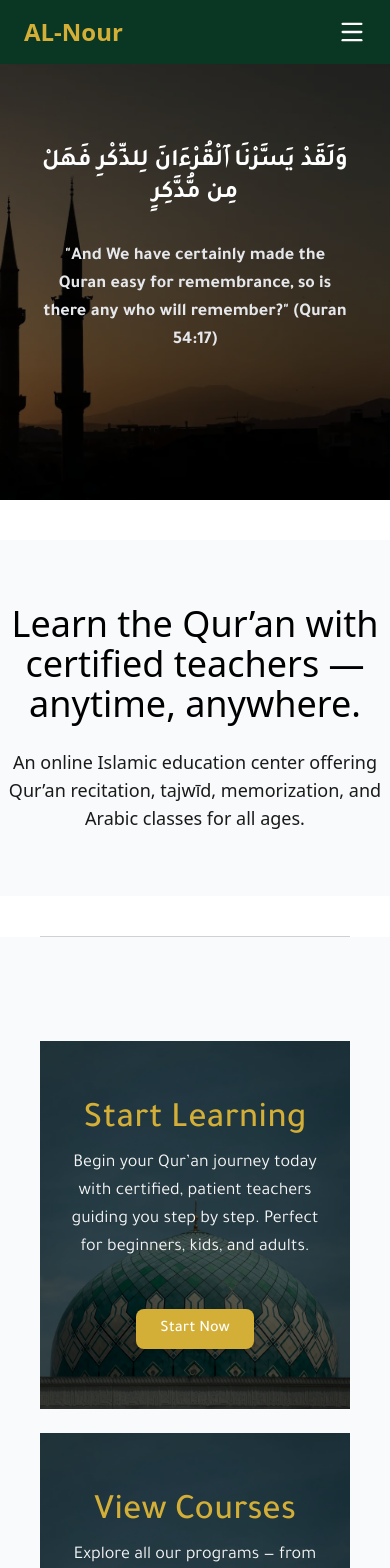
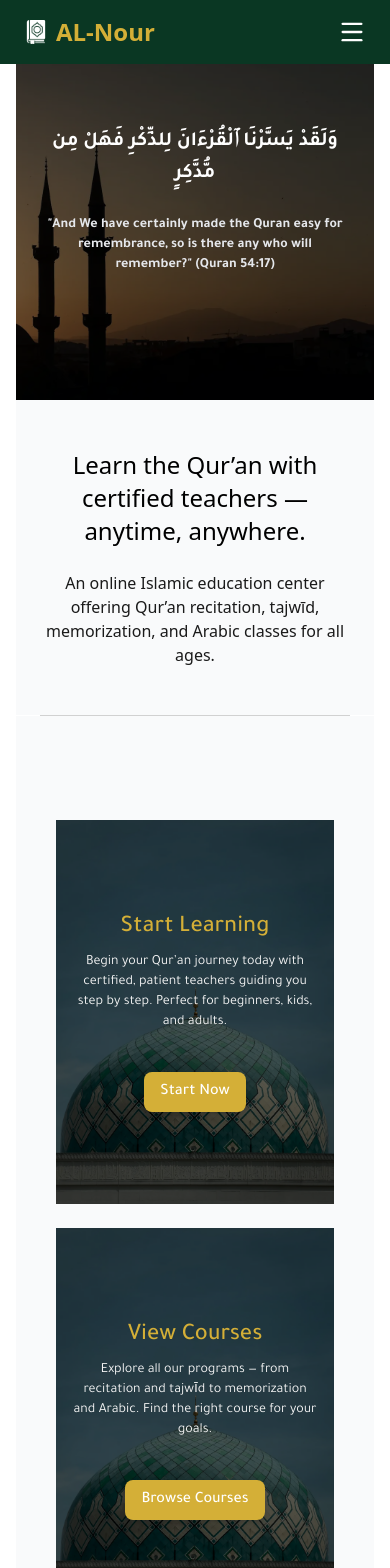
Before and after one commit to WissemJderi/al-nour, a React (Vite) app: page / in a window 390 px wide. Shown: the top 1568 px of the page. Built offline with nearby package versions, Linux system fonts and the light colour scheme.

Commit message:
Fix the styling of the cta section

```diff
--- a/src/App.jsx
+++ b/src/App.jsx
@@ -9,27 +9,25 @@ import Pricing from "./components/Pricing";
 import Testimonials from "./components/Testimonials";
 import Contact from "./components/Contact";
 import Footer from "./components/Footer";
-import Features from "./components/Features";
 import React from "react";
 
 function App() {
   return (
     <React.Fragment>
       <Navbar />
-      <div className="md:mx-80 flex flex-col text-center">
+      <main className="flex flex-col text-center mx-4 sm:mx-8 lg:mx-20 xl:mx-60">
         <Hero />
         <CTA />
         <AboutUs />
         <Courses />
-        <div className="bg-gray-50 py-16">
+        <section className="bg-gray-50 py-12 md:py-16">
           <Teachers />
-        </div>
+        </section>
         <Pricing />
         <Testimonials />
         <Contact />
-      </div>
+      </main>
       <Footer />
-      {/* <Features /> */}
     </React.Fragment>
   );
 }
--- a/src/components/Courses.jsx
+++ b/src/components/Courses.jsx
@@ -5,6 +5,7 @@ const Courses = () => {
   const courseList = coursesData.map((course) => {
     return (
       <CourseCard
+        key={course.title}
         image={course.image}
         title={course.title}
         description={course.description}
@@ -14,12 +15,12 @@ const Courses = () => {
   return (
     <div
       id="courses"
-      className="font-tajawal bg-gray-50 py-16 font-medium flex flex-col gap-4 md:px-40 px-10"
+      className="font-tajawal bg-gray-50 py-16 font-medium flex flex-col gap-4 lg:px-10 px-10"
     >
       <h1 className="text-3xl md:text-4xl font-bold text-gray-800 mb-4">
         Our Courses
       </h1>
-      <ul className="grid md:grid-cols-2 gap-6">{courseList}</ul>
+      <ul className="grid lg:grid-cols-2 grid-cols-1  gap-6">{courseList}</ul>
     </div>
   );
 };
--- a/src/components/Hero.jsx
+++ b/src/components/Hero.jsx
@@ -2,7 +2,7 @@ import React from "react";
 const Hero = () => {
   return (
     <React.Fragment>
-      <section className="relative md:my-30 h-[500px] overflow-hidden">
+      <section className="relative h-[400px] md:h-[500px] lg:h-[600px] overflow-hidden md:my-20">
         <img
           src="/hero-mosque.webp"
           alt="Mosque"
@@ -10,27 +10,27 @@ const Hero = () => {
           loading="lazy"
         />
         <div className="absolute inset-0 bg-black/60"></div>
-        <div className="absolute inset-0 flex items-center justify-center md:px-30 px-10 text-center font-tajawal ">
-          <h2 className="text-white text-2xl md:text-4xl font-semibold flex flex-col gap-6">
+        <div className="absolute inset-0 flex items-center justify-center px-6 md:px-12 text-center font-tajawal">
+          <h2 className="text-white text-xl sm:text-2xl md:text-4xl lg:text-5xl font-semibold flex flex-col gap-4 md:gap-6 leading-relaxed">
             وَلَقَدْ يَسَّرْنَا ٱلْقُرْءَانَ لِلذِّكْرِ فَهَلْ مِن مُّدَّكِرٍ
             <br />
-            <span className="text-lg md:text-2xl text-gray-200 mt-2 block">
+            <span className="text-sm sm:text-base md:text-lg lg:text-2xl text-gray-200 mt-2 block">
               "And We have certainly made the Quran easy for remembrance, so is
               there any who will remember?" (Quran 54:17)
             </span>
           </h2>
         </div>
       </section>
-      <div className="bg-gray-50 py-16 my-10 font-medium text-center flex flex-col gap-6">
-        <h1 className="text-4xl">
+      <div className="bg-gray-50 py-12 md:py-16 font-medium text-center flex flex-col gap-6 px-6 md:px-20">
+        <h1 className="text-2xl sm:text-3xl md:text-4xl lg:text-5xl leading-snug">
           Learn the Qur’an with certified teachers — anytime, anywhere.
         </h1>
-        <p className="text-lg text-neutral-dark-gray">
+        <p className="text-base sm:text-lg md:text-xl text-neutral-dark-gray max-w-2xl mx-auto">
           An online Islamic education center offering Qur’an recitation, tajwīd,
           memorization, and Arabic classes for all ages.
         </p>
       </div>
-      <hr className="text-neutral-dark-gray/20 mx-10 md:mx-120" />
+      <hr className="text-neutral-dark-gray/20 mx-6 md:mx-20 lg:mx-40" />
     </React.Fragment>
   );
 };
--- a/src/components/Navbar.jsx
+++ b/src/components/Navbar.jsx
@@ -6,7 +6,14 @@ const Navbar = () => {
   const liStyle = "hover:text-accent transition cursor-pointer";
   return (
     <nav className="w-full bg-primary text-white py-4 px-6 flex items-center md:justify-around justify-between fixed top-0 left-0 z-50">
-      <h1 className="text-accent font-bold text-2xl cursor-pointer">AL-Nour</h1>
+      <h1 className="text-accent font-bold text-2xl cursor-pointer flex items-center gap-2">
+        <img
+          src="/quran.svg"
+          alt="Qur’an icon"
+          className="w-6 h-6 inline-block filter invert brightness-0"
+        />
+        AL-Nour
+      </h1>
 
       <ul className="hidden md:flex flex-row gap-8 text-lg">
         <li className={liStyle}>
--- a/src/components/Pricing.jsx
+++ b/src/components/Pricing.jsx
@@ -34,7 +34,7 @@ const Pricing = () => {
   return (
     <section id="pricing" className="bg-gray-50 py-16 font-tajawal">
       <div className="max-w-6xl mx-auto px-6 text-center">
-        <h2 className="text-3xl md:text-4xl font-bold text-gray-800 mb-4">
+        <h2 className="text-3xl lg:text-4xl font-bold text-gray-800 mb-4">
           Pricing Plans
         </h2>
 
@@ -42,7 +42,7 @@ const Pricing = () => {
           Choose the plan that best fits your Qur’an learning journey.
         </p>
 
-        <div className="grid gap-8 md:grid-cols-3">
+        <div className="grid gap-8 lg:grid-cols-3">
           {plans.map((plan, idx) => (
             <div
               key={idx}
@@ -57,7 +57,7 @@ const Pricing = () => {
               <p className="text-gray-600 mb-6">{plan.description}</p>
               <ul className="text-gray-700 flex-1 mb-6 space-y-2">
                 {plan.features.map((feature, i) => (
-                  <li key={i} className="flex items-center gap-2">
+                  <li key={i} className="flex items-center gap-2 text-left">
                     <span className="text-accent">✔</span> {feature}
                   </li>
                 ))}
--- a/src/components/items/CTACard.jsx
+++ b/src/components/items/CTACard.jsx
@@ -1,7 +1,6 @@
 const CTACard = ({ title, description, buttonTxt, to }) => {
   return (
-    <div className="relative h-92 overflow-hidden">
-      {" "}
+    <div className="relative h-96 md:h-128 lg:h-160 overflow-hidden">
       <img
         src="/cta-image.webp"
         alt="CTA background"
@@ -9,16 +8,18 @@ const CTACard = ({ title, description, buttonTxt, to }) => {
         loading="lazy"
       />
       <div className="absolute inset-0 bg-black/60" />
-      <div className="relative z-10 flex flex-col gap-8 items-center justify-center h-full text-center text-white px-6 font-tajawal">
+      <div className="relative z-10 flex flex-col gap-6 md:gap-8 items-center justify-center h-full text-center text-white px-4 md:px-8 font-tajawal">
         <section>
-          <h2 className="text-4xl font-medium mb-2 text-accent">{title}</h2>
-          <p className="mb-4 max-w-md text-neutral-light-gray text-lg">
+          <h2 className="text-2xl md:text-4xl lg:text-5xl font-medium mb-2 text-accent">
+            {title}
+          </h2>
+          <p className="mb-4 max-w-sm md:max-w-md text-sm md:text-lg text-neutral-light-gray">
             {description}
           </p>
         </section>
         <a
           href={to}
-          className="bg-accent hover:bg-hover-accent cursor-pointer text-white font-medium py-2 px-6 rounded-lg shadow-md transition"
+          className="bg-accent hover:bg-hover-accent cursor-pointer text-white font-medium py-2 px-4 md:px-6 rounded-lg shadow-md transition"
         >
           {buttonTxt}
         </a>
--- a/src/components/items/CourseCard.jsx
+++ b/src/components/items/CourseCard.jsx
@@ -1,18 +1,25 @@
 const CourseCard = ({ image, title, description }) => {
   return (
-    <section className="flex flex-col gap-6 bg-[#DFE0D6]">
+    <section
+      key={title}
+      className="flex flex-col md:flex-row items-center text-center md:text-left gap-6 bg-[#DFE0D6] p-4 md:p-8"
+    >
       <img
         src={image}
         alt="Mosque"
-        className="w-full h-75 object-cover"
+        className="w-full md:w-1/2 h-64 md:h-auto object-cover rounded-lg"
         loading="lazy"
       />
-      <div className="flex flex-col justify-between gap-2 px-8 py-4">
+      <div className="flex flex-col justify-between gap-4 md:w-1/2">
         <div>
-          <h1 className="text-2xl font-semibold">{title}</h1>
-          <p className="text-lg text-neutral-dark-gray">{description}</p>
+          <h1 className="text-2xl md:text-3xl xl:text-4xl font-semibold">
+            {title}
+          </h1>
+          <p className="text-base md:text-lg text-neutral-dark-gray mt-2">
+            {description}
+          </p>
         </div>
-        <p className="text-accent hover:text-hover-accent font-semibold underline cursor-pointer">
+        <p className="text-accent hover:text-hover-accent font-semibold underline cursor-pointer mt-4 md:mt-0">
           See More
         </p>
       </div>
--- a/src/index.css
+++ b/src/index.css
@@ -14,6 +14,17 @@ html {
   scroll-behavior: smooth;
   scroll-padding-top: 20px;
 }
+
+/* For the whole page */
+html,
+body {
+  scrollbar-width: none; /* Firefox */
+  -ms-overflow-style: none; /* IE/Edge */
+}
+
+html::-webkit-scrollbar {
+  display: none; /* Chrome, Safari */
+}
 .swiper-button-next,
 .swiper-button-prev {
   transition: color 0.3s ease;
```
Also changed, not shown: public/quran.svg (added).
